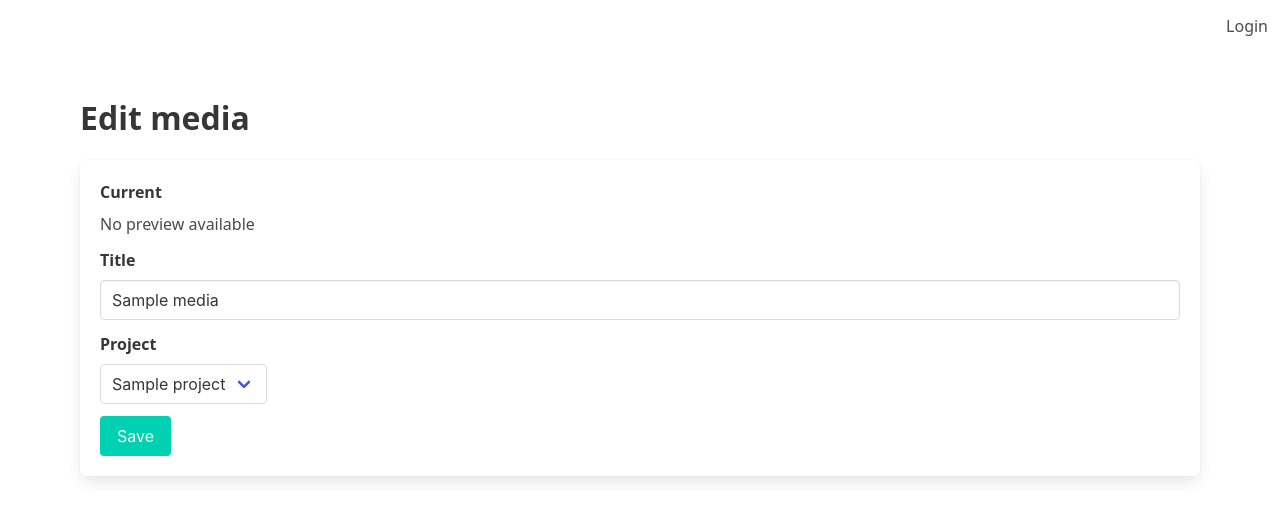
After one commit to dethbird/cdn, a PHP site: template templates/media/edit.twig in a window 1280 px wide. The commit adds this page. Shown: the top 521 px of the page. Run offline with PHP 8.4, Linux system fonts and the light colour scheme; the template is opened without the code that fills it: most values are stand-ins (such as "Sample title", 1, 10 or a date in 2020); some libraries are stand-ins or nearby versions.

Commit message:
editing media is metadata only

```diff
--- a/src/Routes.php
+++ b/src/Routes.php
@@ -27,6 +27,8 @@ return function (App $app, Db $db, Transcoder $transcoder, \Slim\Views\Twig $twi
     $app->get('/', [$admin, 'index'])->add($requireAuth);
     $app->get('/upload', [$admin, 'uploadForm'])->add($requireAuth);
     $app->post('/upload', [$admin, 'uploadSubmit'])->add($requireAuth);
+    $app->get('/media/{id}/edit', [$admin, 'editForm'])->add($requireAuth);
+    $app->post('/media/{id}/edit', [$admin, 'editSubmit'])->add($requireAuth);
     $app->get('/login', [$auth, 'loginForm']);
     $app->post('/login', [$auth, 'login']);
     $app->get('/logout', [$auth, 'logout']);
--- a/templates/admin/index.twig
+++ b/templates/admin/index.twig
@@ -102,7 +102,7 @@
               <td>{{ it.created_at }}</td>
               <td>
                 <div style="display:flex;gap:.5rem;justify-content:center;align-items:center">
-                  <a class="button is-small" href="#" onclick="return false;">Edit</a>
+                  <a class="button is-small" href="/media/{{ it.id|e }}/edit">Edit</a>
                   <form method="post" action="/media/{{ it.id|e }}/delete" onsubmit="return confirm('Delete media {{ it.id|e }}? This will remove files and database row.');" style="margin:0">
                     <button class="button is-small is-danger" type="submit">Delete</button>
                   </form>
--- /dev/null
+++ b/templates/media/edit.twig
@@ -0,0 +1,52 @@
+{% extends 'layout.twig' %}
+
+{% block title %}Edit media — CDN{% endblock %}
+
+{% block content %}
+  <h1 class="title">Edit media</h1>
+  <div class="box">
+  <form method="post" action="/media/{{ media.id|e }}/edit">
+      <div class="field">
+        <label class="label">Current</label>
+        <div class="control">
+          {% if media.kind == 'image' and media.url_800 %}
+            <img src="{{ media.url_800|e }}" alt="{{ media.title|e }}" style="max-width:300px;max-height:200px;object-fit:cover;border:1px solid #eee;padding:2px;background:#fff" />
+          {% elseif media.kind == 'audio' and media.url_main %}
+            <audio controls>
+              <source src="{{ media.url_main|e }}" />
+              Your browser does not support the audio element.
+            </audio>
+          {% else %}
+            <div>No preview available</div>
+          {% endif %}
+        </div>
+      </div>
+
+      <div class="field">
+        <label class="label">Title</label>
+        <div class="control">
+          <input class="input" type="text" name="title" value="{{ media.title|e }}" />
+        </div>
+      </div>
+
+      <div class="field">
+        <label class="label">Project</label>
+        <div class="control">
+          <div class="select">
+            <select name="project">
+              {% for p in projects %}
+                <option value="{{ p.id|e }}" {% if p.id == media.project_id %}selected{% endif %}>{{ p.name|e }}</option>
+              {% endfor %}
+            </select>
+          </div>
+        </div>
+      </div>
+
+      <div class="field">
+        <div class="control">
+          <button class="button is-primary">Save</button>
+        </div>
+      </div>
+    </form>
+  </div>
+{% endblock %}
```
Also changed, not shown: src/Controllers/AdminController.php (+59 -0 lines), db/cdn.sqlite.
